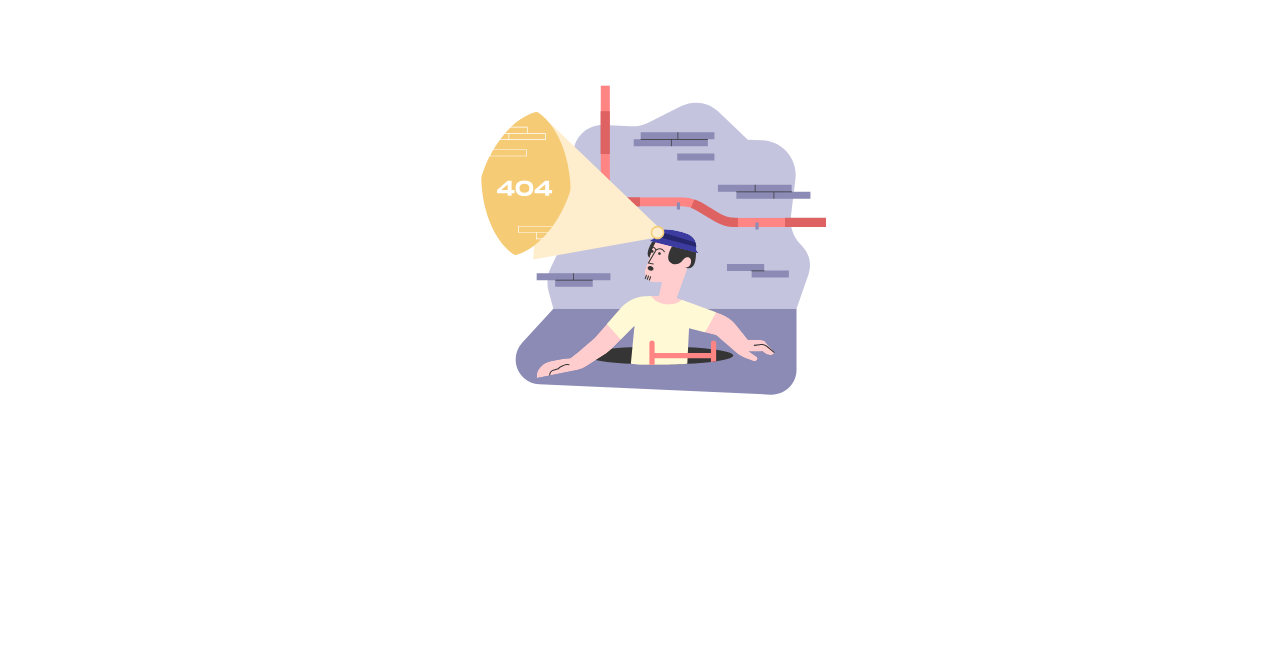
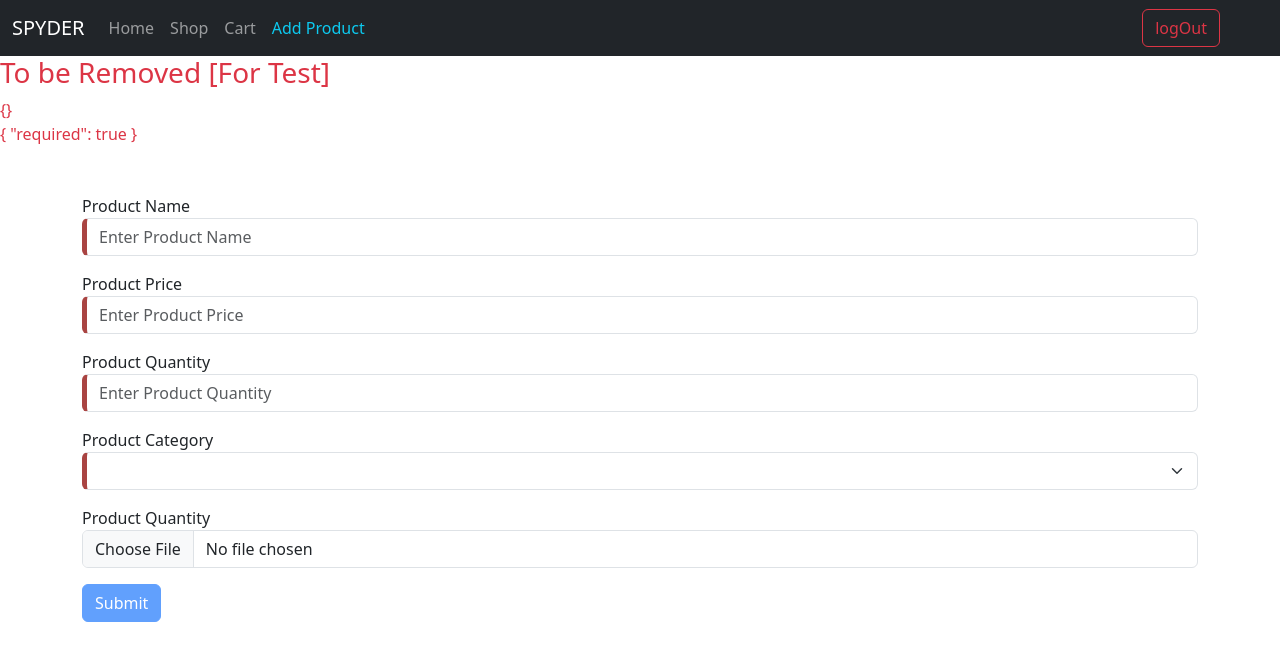
Before and after one commit to MahmoudHassan2505/Angular-Project, an Angular app: page /v1/add in a window 1280 px wide. Shown: the top 660 px of the page. Built offline with nearby package versions, Linux system fonts and the light colour scheme.

Commit message:
Template-driven forms and its Validation

```diff
--- /dev/null
+++ b/src/app/Components/add-product/add-product.component.css
@@ -0,0 +1,7 @@
+.ng-valid[required],
+.ng-valid.required {
+  border-left: 5px solid #42a948; /* green */
+}
+.ng-invalid:not(form) {
+  border-left: 5px solid #a94442; /* red */
+}
--- /dev/null
+++ b/src/app/Components/add-product/add-product.component.html
@@ -0,0 +1,61 @@
+<div class="text-danger">
+    <h3>To be Removed [For Test]</h3>
+    <div>
+        {{newProduct | json}}
+    </div>
+    <div>{{prdName.errors | json}}</div>
+</div>
+
+<div class="container">
+    <form (ngSubmit)="onSumbit()" #formValidator="ngForm">
+        <div class="form-group mt-5">
+            <label for="pName">Product Name</label>
+            <input #prdName="ngModel" required pattern="[A-Za-z]{3}" type="text"
+                class="form-control"
+                id="pName"
+                name="pName"
+                placeholder="Enter Product Name"
+                [(ngModel)]="newProduct.name">
+            <div class="alert alert-warning"
+                [hidden]="prdName.valid || prdName.untouched">
+                <small [hidden]="!prdName.errors?.['required']"> Name is
+                    Required</small>
+                <small [hidden]="!prdName.errors?.['pattern']"> Name must be 3
+                    letter at
+                    least</small>
+            </div>
+        </div>
+        <div class="form-group mt-3">
+            <label for="pPrice">Product Price</label>
+            <input required type="number" class="form-control" id="pPrice"
+                name="pPrice"
+                placeholder="Enter Product Price" min="1"
+                [(ngModel)]="newProduct.price">
+        </div>
+        <div class="form-group mt-3">
+            <label for="pQuantity">Product Quantity</label>
+            <input required type="number" class="form-control" id="pQuantity"
+                name="pQuantity"
+                placeholder="Enter Product Quantity" min="1"
+                [(ngModel)]="newProduct.quantity">
+        </div>
+        <div class="form-group mt-3">
+            <label for="pCategory">Product Category</label>
+            <select required name="cat" id="pCategory" class="form-select"
+                [(ngModel)]="newProduct.categoryID">
+                <option *ngFor="let cat of categortList"
+                    [value]="cat.id">{{cat.name}}</option>
+            </select>
+        </div>
+        <div class="form-group mt-3">
+            <label for="pImg">Product Quantity</label>
+            <input type="file" class="form-control" id="pImg"
+                name="pImg"
+                placeholder="Enter Product Quantity"
+                [(ngModel)]="newProduct.imgUrl">
+        </div>
+        <button type="submit" class="btn btn-primary mt-3"
+            [disabled]="!formValidator.valid">Submit</button>
+    </form>
+
+</div>
--- /dev/null
+++ b/src/app/Components/add-product/add-product.component.ts
@@ -0,0 +1,27 @@
+import { Component } from '@angular/core';
+import { ICategory } from '../../Models/icategory';
+import { IProduct } from '../../Models/iproduct';
+import { ProductServiceService } from '../../Services/product-service.service';
+import { HttpProductServices } from '../../Services/http-product-services.service';
+
+@Component({
+  selector: 'app-add-product',
+  templateUrl: './add-product.component.html',
+  styleUrl: './add-product.component.css'
+})
+export class AddProductComponent {
+
+  categortList:ICategory[];
+  newProduct:IProduct={} as IProduct;
+
+  constructor(private productService:HttpProductServices){
+    this.categortList = [{id:1,name:'Laptops'},{id:2,name:'Cars'},{id:3,name:'Periphrals'}];
+  }
+
+  onSumbit() {
+    this.productService.addProduct(this.newProduct).subscribe({
+      next:(p)=> alert(p.name+' Added Successfullt'),
+      error:(err) => alert(err.message)
+    });
+    }
+}
--- a/src/app/Components/header/header.component.html
+++ b/src/app/Components/header/header.component.html
@@ -16,6 +16,10 @@
                     <a class="nav-link" routerLink="/v1/cart"
                         routerLinkActive="text-info">Cart</a>
                 </li>
+                <li class="nav-item">
+                    <a class="nav-link" routerLink="/v1/add"
+                        routerLinkActive="text-info">Add Product</a>
+                </li>
             </ul>
         </div>
         <div class="px-5">
--- a/src/app/app-routing.module.ts
+++ b/src/app/app-routing.module.ts
@@ -9,6 +9,7 @@ import { LoginComponent } from './Components/login/login.component';
 import { MainLayoutComponent } from './Components/main-layout/main-layout.component';
 import { ProductDetailsComponent } from './Components/product-details/product-details.component';
 import { authGuard } from './Gaurds/auth.guard';
+import { AddProductComponent } from './Components/add-product/add-product.component';
 
 //contain root paths and it's component
 const routes: Routes = [
@@ -32,6 +33,10 @@ const routes: Routes = [
       {
         path:'products/:pid',
         component:ProductDetailsComponent
+      },
+      {
+        path:'add',
+        component:AddProductComponent
       },
     ]
     },
--- a/src/app/app.module.ts
+++ b/src/app/app.module.ts
@@ -19,6 +19,7 @@ import { LoginComponent } from './Components/login/login.component';
 import { MainLayoutComponent } from './Components/main-layout/main-layout.component';
 import { ProductDetailsComponent } from './Components/product-details/product-details.component';
 import { HttpClientModule } from '@angular/common/http';
+import { AddProductComponent } from './Components/add-product/add-product.component';
 
 @NgModule({
   declarations: [
@@ -36,6 +37,7 @@ import { HttpClientModule } from '@angular/common/http';
    LoginComponent,
    MainLayoutComponent,
    ProductDetailsComponent,
+   AddProductComponent,
   ],
   imports: [
     BrowserModule,
```
Also changed, not shown: Server/db.json (+11 -0 lines), 1 other file (tests, documents, lock files or other folders).
